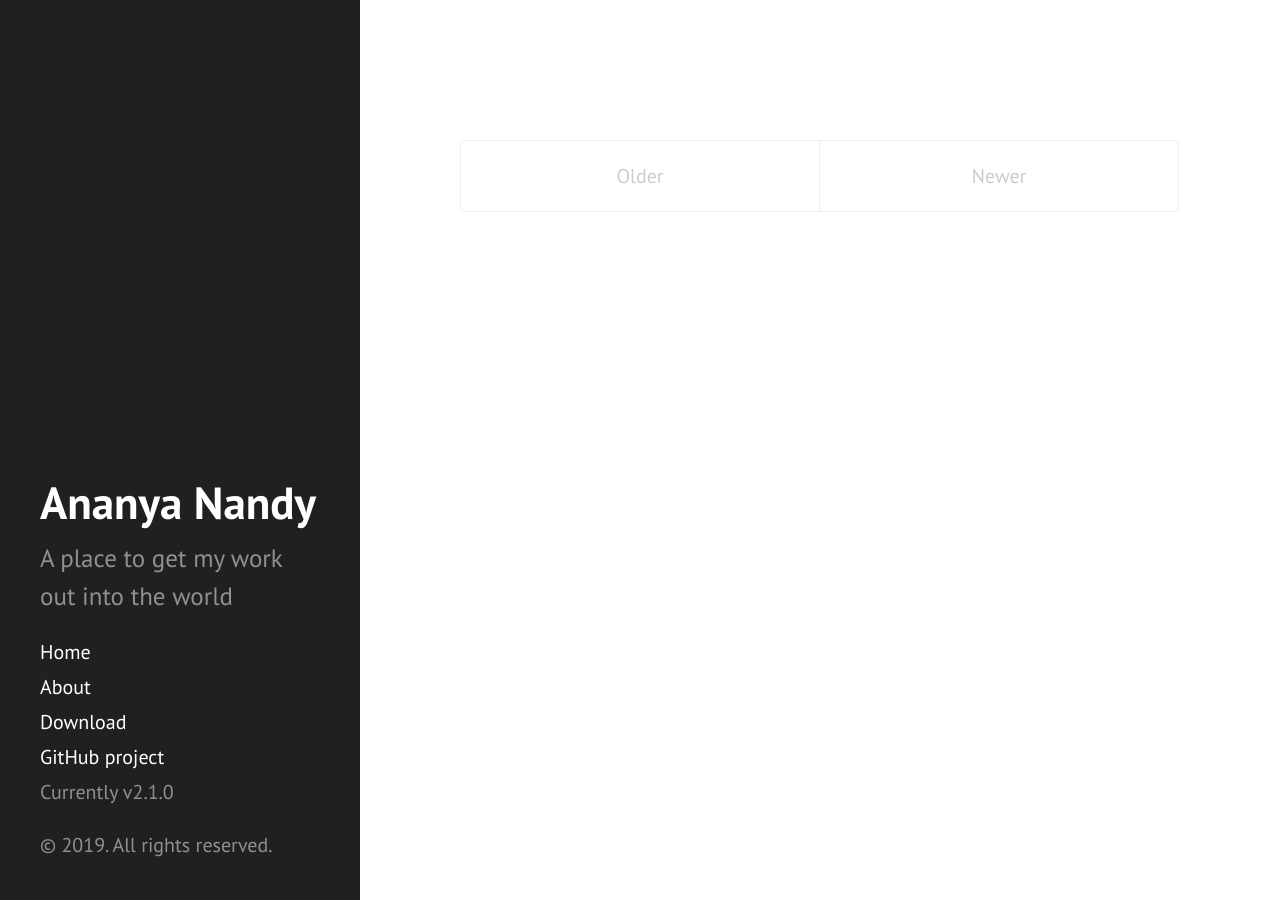
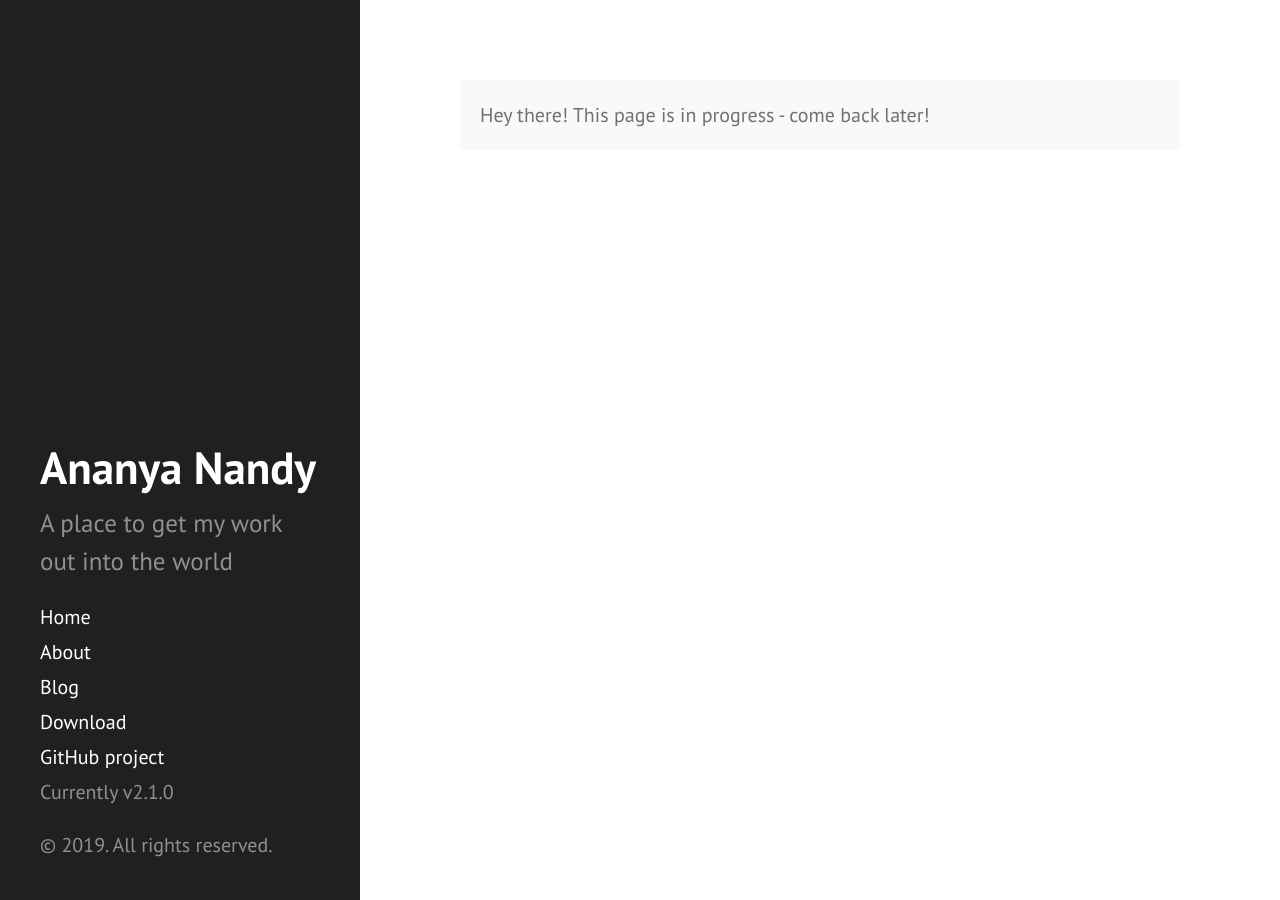
Before and after one commit to ananyan/ananyan.github.io, a Jekyll site: the page built from index.md, in a window 1280 px wide. Built offline with Jekyll 4.4.1, drawn with Linux system fonts in a browser that asks for light colours; the list of posts is cut into pages by our own code.

Commit message:
Tried to make about the home

```diff
--- a/_includes/head.html
+++ b/_includes/head.html
@@ -7,7 +7,7 @@
   <meta name="viewport" content="width=device-width, initial-scale=1.0, maximum-scale=1">
 
   <title>
-    {% if page.title == "Home" %}
+    {% if page.title == "About" %}
       {{ site.title }} &middot; {{ site.tagline }}
     {% else %}
       {{ page.title }} &middot; {{ site.title }}
--- a/index.html
+++ b/blog/index.html
@@ -1,6 +1,7 @@
 ---
-layout: default
-title: Home
+layout: page
+title: Blog
+permalink: /blog/
 ---
 
 <div class="posts">
--- /dev/null
+++ b/index.md
@@ -0,0 +1,8 @@
+---
+layout: default
+title: About
+---
+
+<p class="message">
+  Hey there! This page is in progress - come back later!
+</p>
```
Also changed, not shown: 6 other files.
